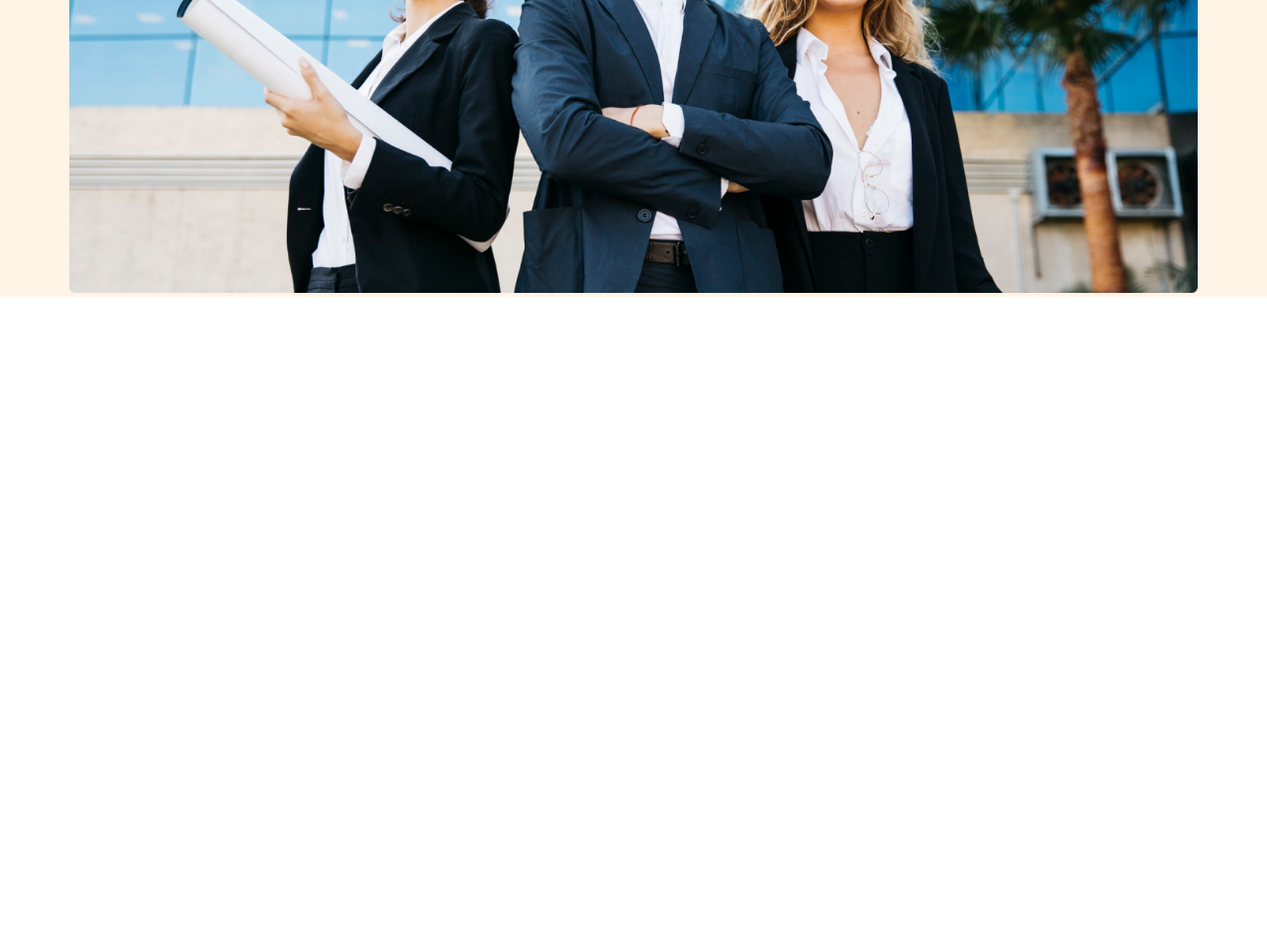
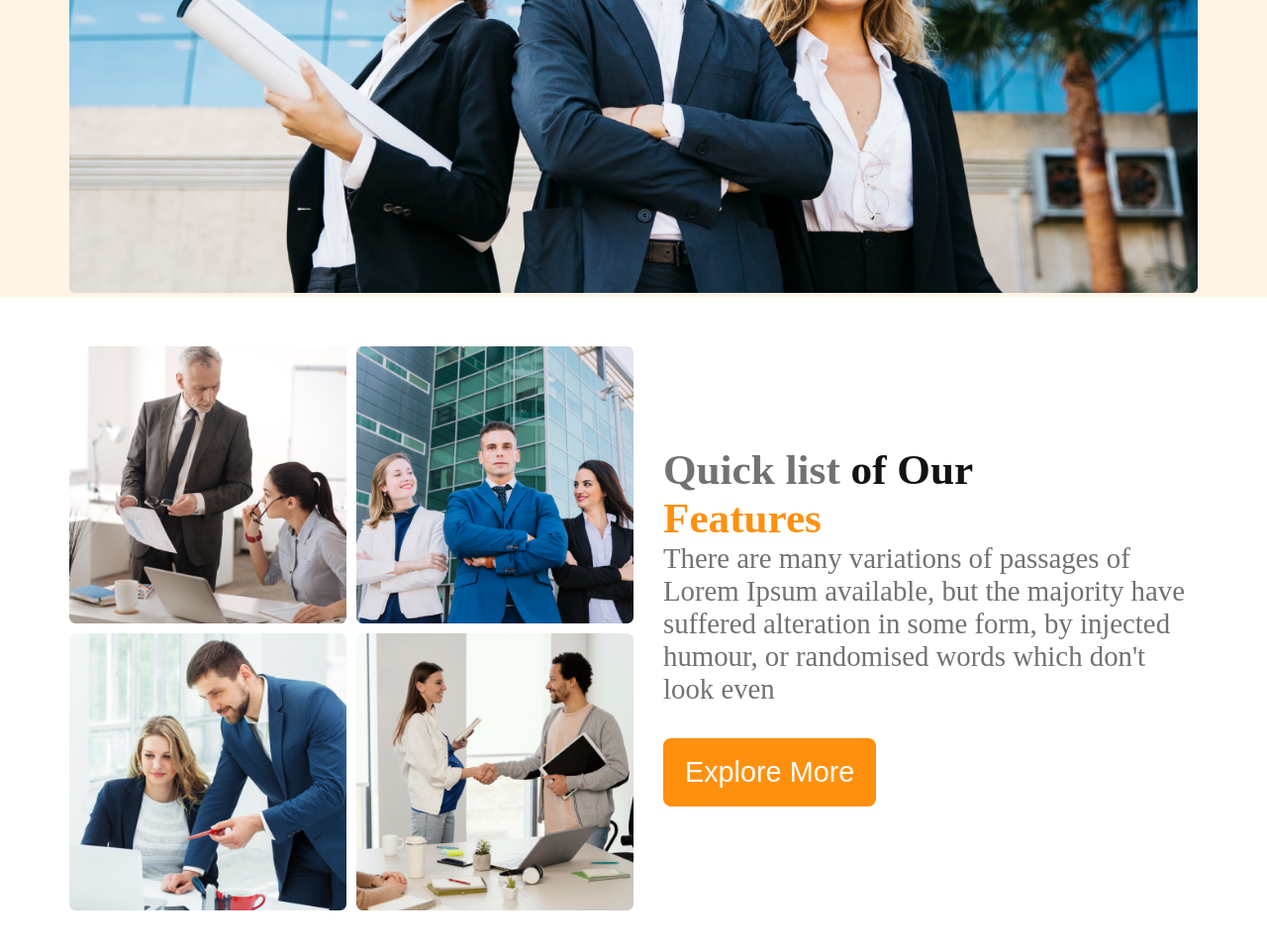
Before and after one commit to Arifur999/G3-architects-project, a plain HTML site: page index.html in a window 1280 px wide. Shown: the part 694-1652 px from the top of the page at 99% size. Before the commit the page ends 994 px from the top, so only its background shows below. Drawn offline with Linux system fonts and the light colour scheme.

Commit message:
g3 architects added first section

```diff
--- a/index.html
+++ b/index.html
@@ -28,11 +28,26 @@
                     alteration in<br> some form, by injected humour, or randomised words which don't look even</p>
                 <button class="primary-btn">Explore More</button>
             </div>
-            <img class="bannar-img" src="./images/banner.png" alt="" srcset="">
+            <img class="bannar-img" src="./images/banner.png" alt="loading.." srcset="">
 
         </div>
     </header>
     <main>
+        <section>
+            <div class="grp disply-flex">
+                <div class="grp-img">
+                    <img src="./images/team1.png" alt="">
+                    <img src="./images/team2.png" alt="">
+                    <img src="./images/team3.png" alt="">
+                    <img src="./images/team4.png" alt="">
+                </div>
+                <div class="grp-txt">
+                    <h1>Quick list <span class="sp1">of Our <br></span> <span class="sp2">Features</span></h1>
+                    <p>There are many variations of passages of Lorem Ipsum available, but the majority have suffered alteration in some form, by injected humour, or randomised words which don't look even</p><br>
+                    <button class="primary-btn" type="button">Explore More</button>
+                </div>
+            </div>
+        </section>
         <section>
 
         </section>
--- a/style/style.css
+++ b/style/style.css
@@ -70,7 +70,38 @@
     color:rgba(114, 114, 114, 1) ;
     margin-bottom: 30px;
 }
-/* section */
+/* section grp */
+
+.grp{
+    max-width: 1140px;
+    margin: 50px auto;
+}
+.grp-img img{
+    width: 280px;
+    height: 280px;
+}
+.grp-img{
+    display: grid;
+    grid-template-columns: repeat(2,1fr);
+    gap: 10px;
+}
+.grp-txt{
+    font-size: 1.8em;
+    color:rgba(114, 114, 114, 1) ;
+    padding: 100px 0px 10px  30px;
+
+}
+.sp1{
+    font-weight: bold;
+    color: rgba(19, 19, 19, 1);
+}
+.sp2{
+    font-weight: bold;
+    color: rgba(255, 144, 14, 1);
+}
+
+
+
 
 
 /* section */
@@ -86,11 +117,28 @@
     .bannar-img{
         width: 100%;
     }
+
+.grp{
+    flex-direction: column;
+
+}
+.grp-img{
+    grid-template-columns: repeat(1,1fr);
+    margin: 0 auto;
+}
+
 }
 /* tablet */
 @media screen and (min-width:576px) and (max-width:768px) {
     .bannar-img{
         width: 100%;
     }
+    .grp{
+        flex-direction: column;
+    }
+    .grp-img{
+        grid-template-columns: repeat(2,1fr);
+        margin: 0 auto;
+    }
 
-}
+    }
```
